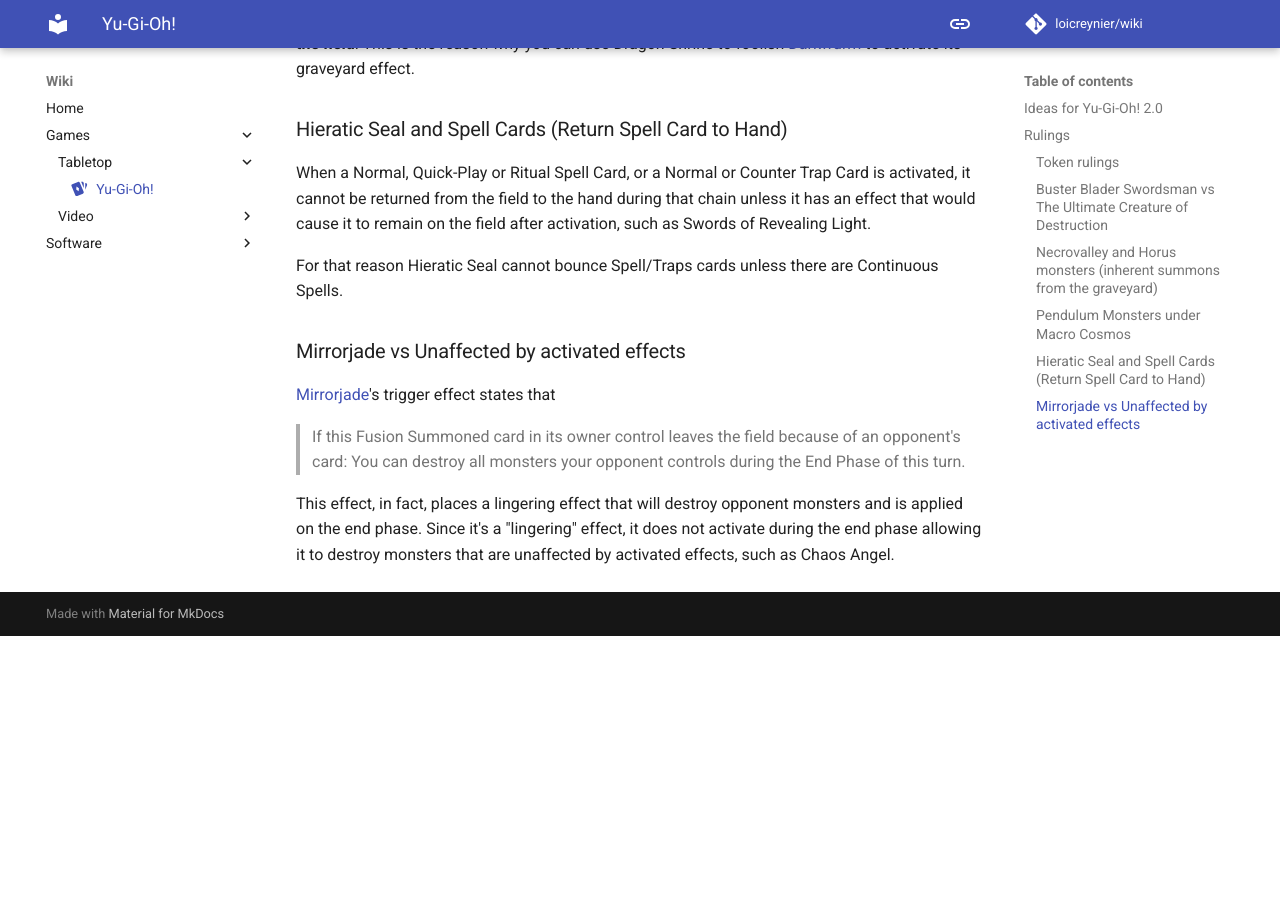
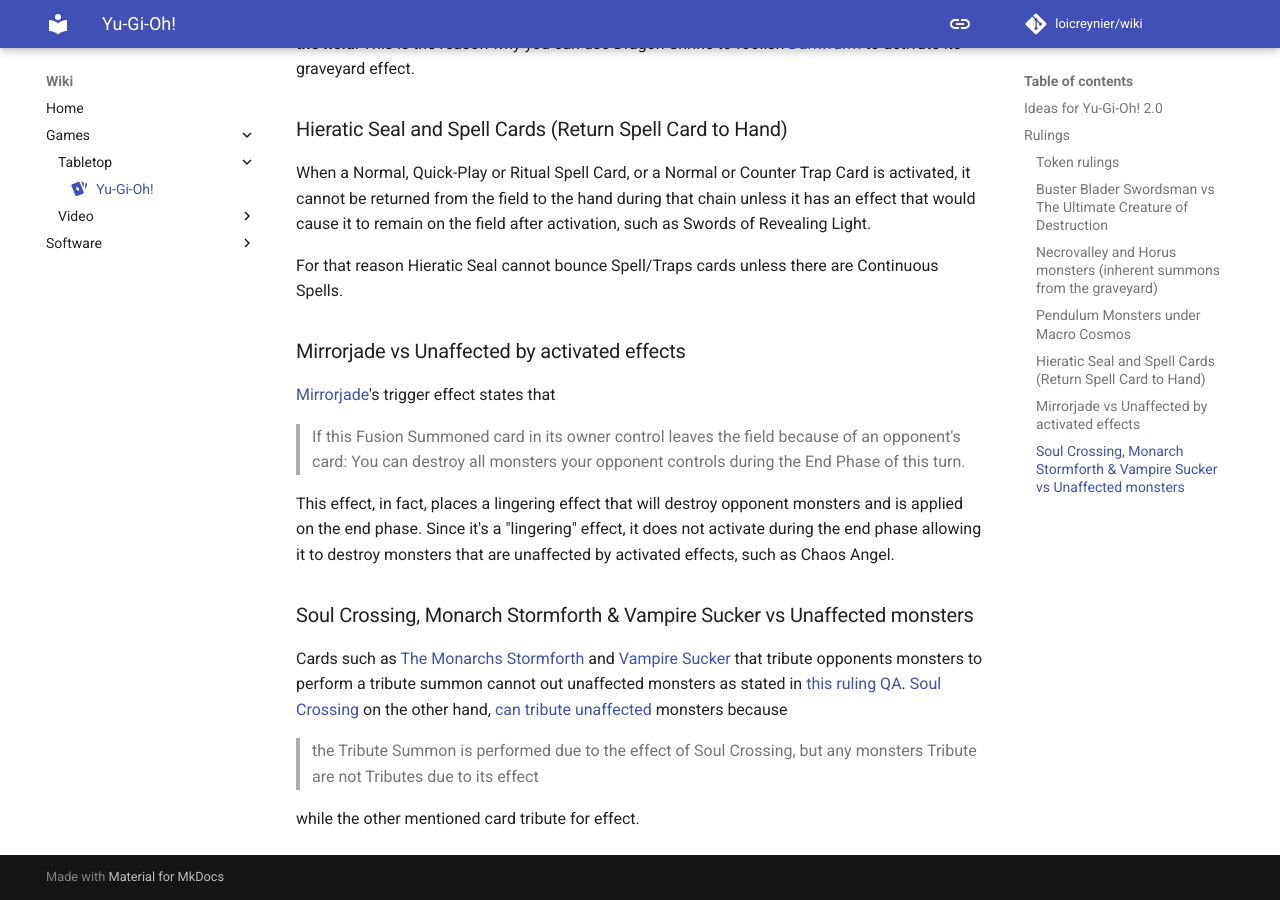
Before and after one commit to loicreynier/wiki, an MkDocs documentation site: the page built from docs/games/tabletop/yugioh.md, in a window 1280 px wide and 900 px high, scrolled down 3295 px. Built offline with MkDocs 1.6.1 and Material for MkDocs 9.7.7, drawn with Linux system fonts in a browser that asks for light colours; comment, search, counter and statistics services are not loaded; before the commit the page ends 3931 px from its top, so only the background shows below that.

Commit message:
docs(yugioh): add tribute by effect unaffected monsters ruling

```diff
--- a/docs/games/tabletop/yugioh.md
+++ b/docs/games/tabletop/yugioh.md
@@ -198,3 +198,20 @@
 allowing it to destroy monsters that are unaffected by activated effects, such as Chaos Angel.
 
 [Mirrorjade]: https://yugipedia.com/wiki/Mirrorjade_the_Iceblade_Dragon
+
+### Soul Crossing, Monarch Stormforth & Vampire Sucker vs Unaffected monsters
+
+Cards such as [The Monarchs Stormforth] and [Vampire Sucker] that tribute opponents monsters
+to perform a tribute summon cannot out unaffected monsters as stated in [this ruling QA][qa_monarch_stormforth].
+[Soul Crossing] on the other hand, [can tribute unaffected][qa_soul_crossing] monsters because
+
+> the Tribute Summon is performed due to the effect of Soul Crossing,
+> but any monsters Tribute are not Tributes due to its effect
+
+while the other mentioned card tribute for effect.
+
+[The Monarchs Stormforth]: https://yugipedia.com/wiki/The_Monarchs_Stormforth
+[Vampire Sucker]: https://yugipedia.com/wiki/Vampire_Sucker
+[Soul Crossing]: https://yugipedia.com/wiki/Soul_Crossing
+[qa_monarch_stormforth]: https://db.ygoresources.com/qa#13201
+[qa_soul_crossing]: https://db.ygoresources.com/card#15838
```
